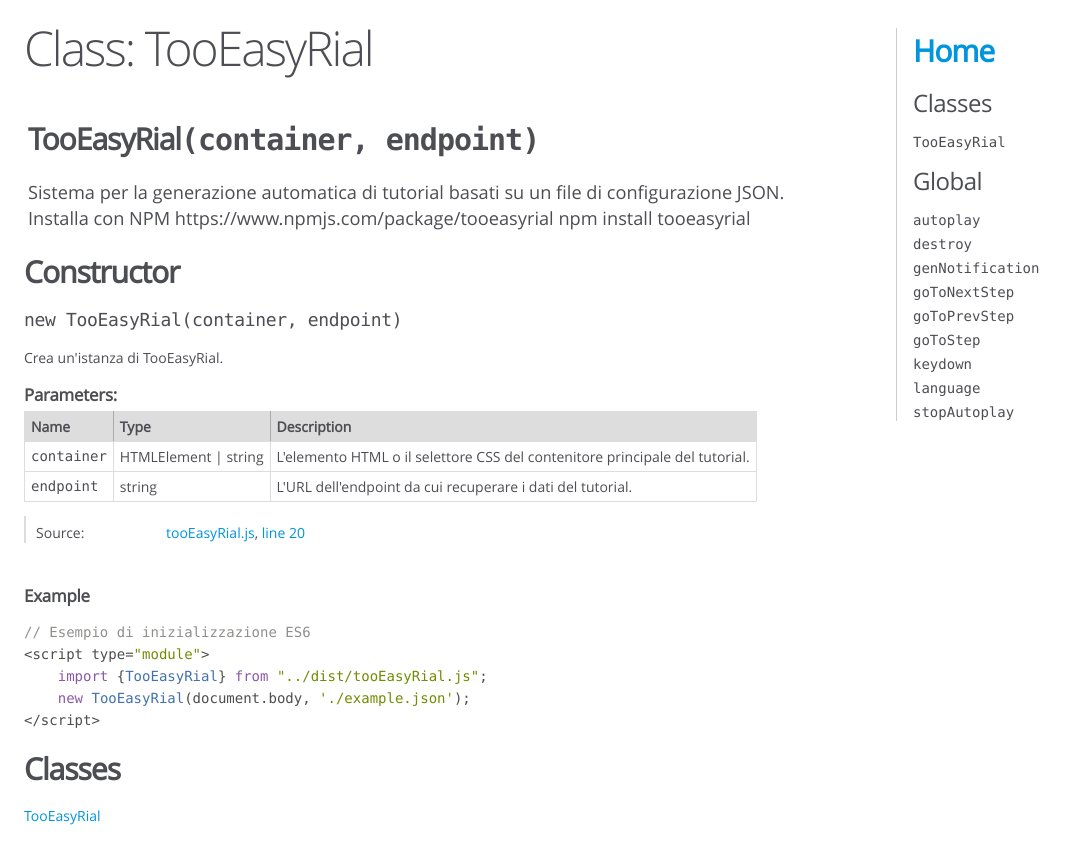
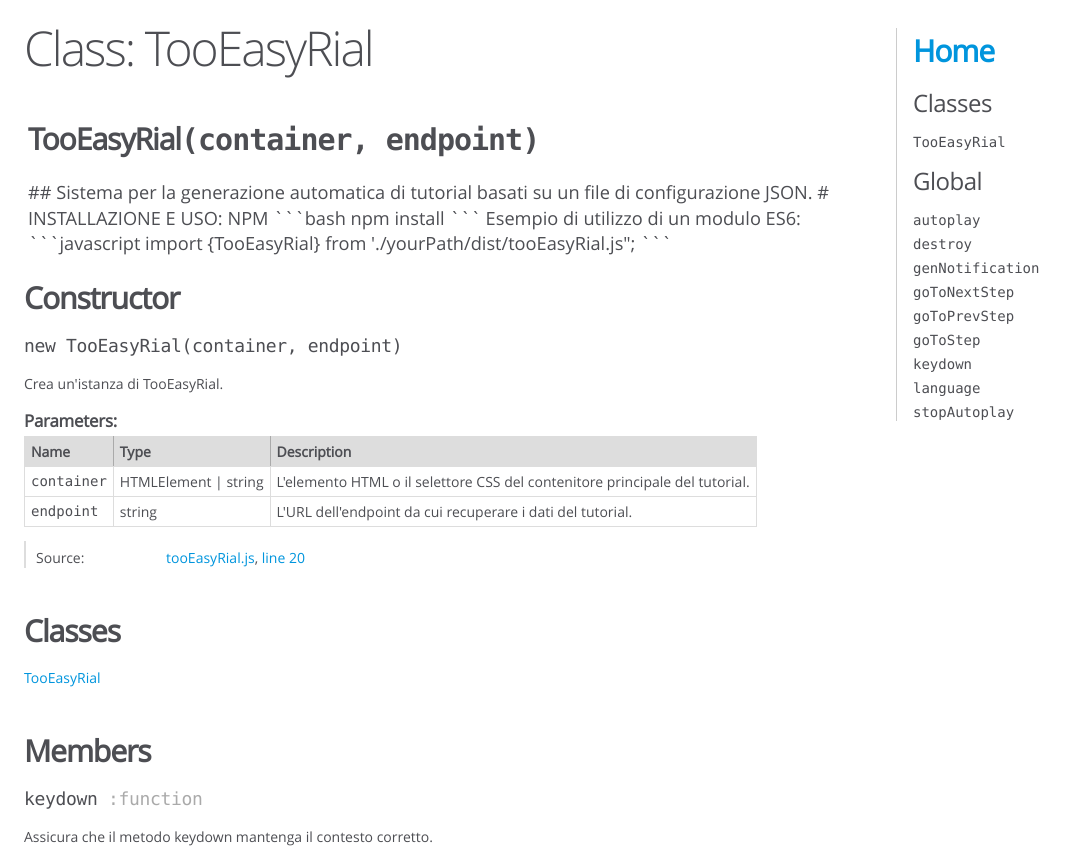
Before and after one commit to giacomarco/tooEasyRial, a website built with webpack: page docs/TooEasyRial.html in a window 1280 px wide. Shown: the top 850 px of the page, without its empty margins (0-1078 px from the left). Built offline with nearby package versions, Linux system fonts and the light colour scheme.

Commit message:
fix docs

````diff
--- a/docs/TooEasyRial.html
+++ b/docs/TooEasyRial.html
@@ -30,11 +30,17 @@
 
         <h2><span class="attribs"><span class="type-signature"></span></span>TooEasyRial<span class="signature">(container, endpoint)</span><span class="type-signature"></span></h2>
 
-            <div class="class-description">Sistema per la generazione automatica di tutorial basati su un file di configurazione JSON.
+            <div class="class-description">## Sistema per la generazione automatica di tutorial basati su un file di configurazione JSON.
 
-Installa con NPM
-https://www.npmjs.com/package/tooeasyrial
- npm install tooeasyrial</div>
+# INSTALLAZIONE E USO:
+NPM
+```bash
+npm install
+```
+Esempio di utilizzo di un modulo ES6:
+```javascript
+import {TooEasyRial} from './yourPath/dist/tooEasyRial.js";
+```</div>
 
 
 </header>
@@ -205,15 +211,6 @@ https://www.npmjs.com/package/tooeasyrial
 
 
 
-    <h5>Example</h5>
-
-    <pre class="prettyprint"><code>// Esempio di inizializzazione ES6
-&lt;script type="module">
-    import {TooEasyRial} from "../dist/tooEasyRial.js";
-    new TooEasyRial(document.body, './example.json');
-&lt;/script></code></pre>
-
-
 
 
     </div>
@@ -336,7 +333,7 @@ https://www.npmjs.com/package/tooeasyrial
 <br class="clear">
 
 <footer>
-    Documentation generated by <a href="https://github.com/jsdoc/jsdoc">JSDoc 4.0.4</a> on Tue Mar 25 2025 17:50:19 GMT+0100 (Central European Standard Time)
+    Documentation generated by <a href="https://github.com/jsdoc/jsdoc">JSDoc 4.0.4</a> on Tue Mar 25 2025 18:14:38 GMT+0100 (Central European Standard Time)
 </footer>
 
 <script> prettyPrint(); </script>
--- a/package.json
+++ b/package.json
@@ -1,6 +1,6 @@
 {
   "name": "tooeasyrial",
-  "version": "0.0.1",
+  "version": "0.0.2",
   "description": "An easy solution to make fast tutorial",
   "main": "index.js",
   "directories": {
````
Also changed, not shown: docs/global.html (+1 -1 lines), docs/index.html (+9 -5 lines), docs/tooEasyRial.js.html (+15 -15 lines), src/tooEasyRial.js (+14 -14 lines), README.md.
